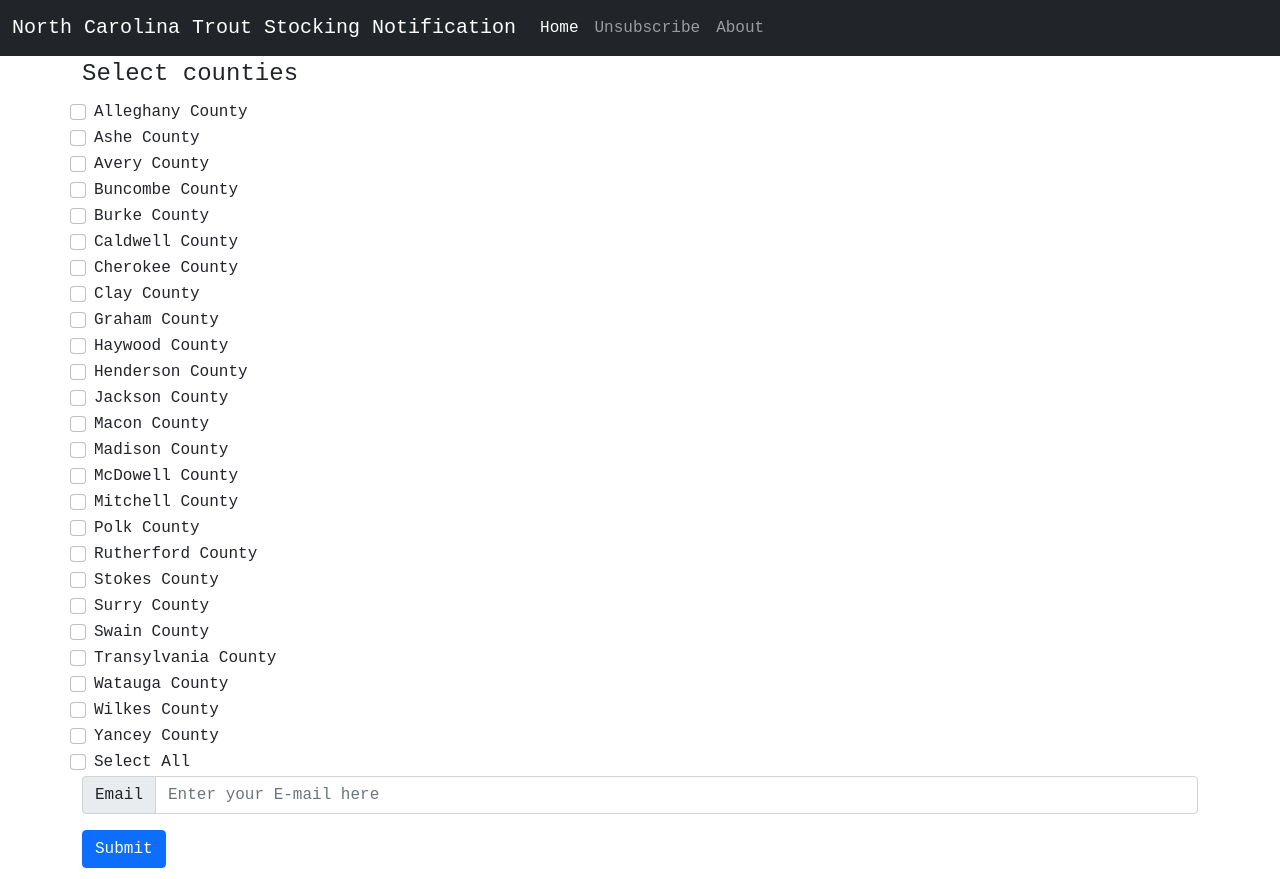
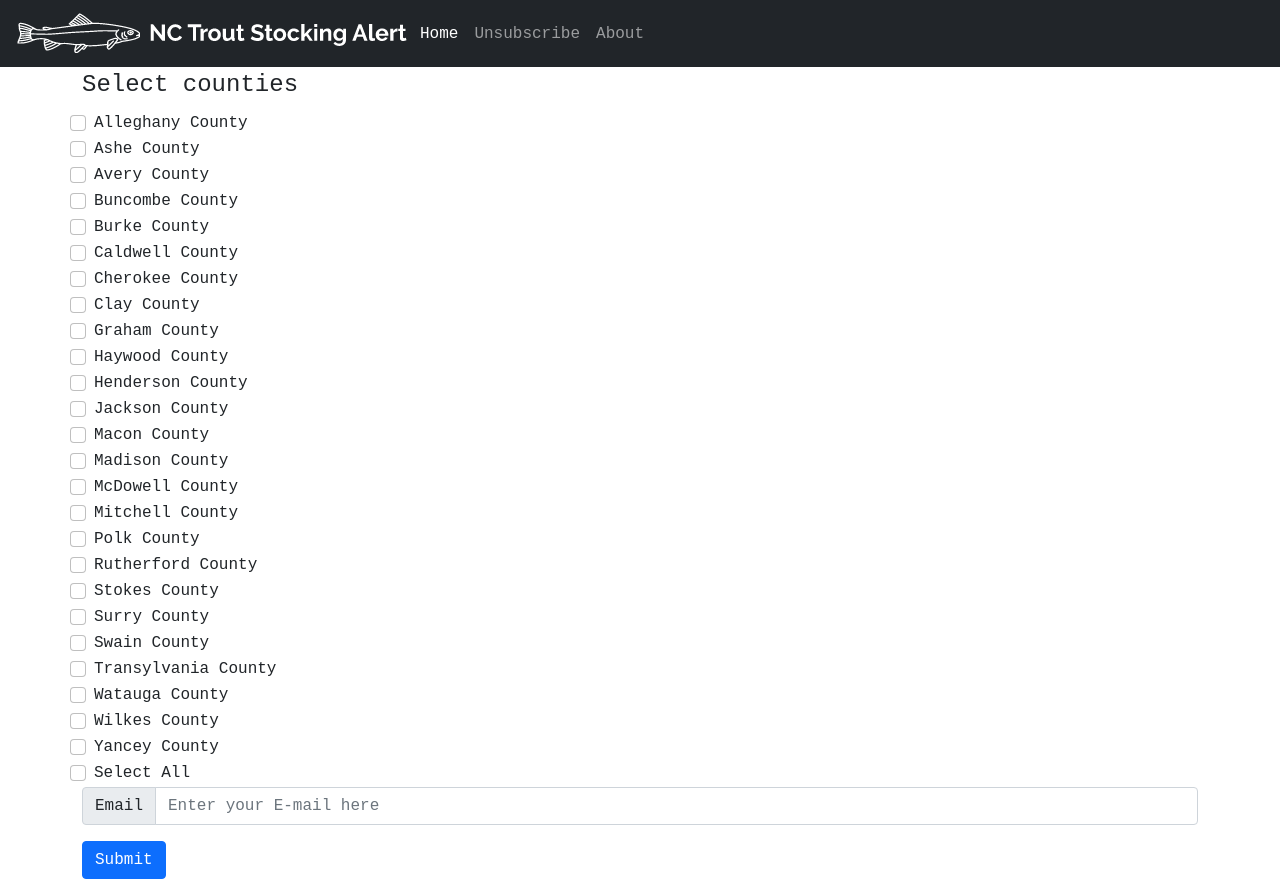
Before and after one commit to tsmit317/Flask-Stocking-Email, a Flask app: page / in a window 1280 px wide. Run offline with Flask 2, Linux system fonts and the light colour scheme.

Commit message:
added logo image to nav bar

```diff
--- a/troutstocking/templates/base.html
+++ b/troutstocking/templates/base.html
@@ -18,12 +18,13 @@
 <body>
     <nav class="navbar navbar-expand-lg navbar-dark bg-dark">
         <div class="container-fluid">
-          <a class="navbar-brand" href="#">North Carolina Trout Stocking Notification</a>
+          <img src="/static/images/logo.png"/>
+
           <button class="navbar-toggler" type="button" data-bs-toggle="collapse" data-bs-target="#navbarNavAltMarkup" aria-controls="navbarNavAltMarkup" aria-expanded="false" aria-label="Toggle navigation">
             <span class="navbar-toggler-icon"></span>
           </button>
           <div class="collapse navbar-collapse" id="navbarNavAltMarkup">
-            <div class="navbar-nav">
+            <div class="navbar-nav pl-4">
               <a class="nav-link active" aria-current="page" href="{{url_for('home')}}">Home</a>
               <a class="nav-link" href="{{url_for('unsubscribe')}}">Unsubscribe</a>
               <a class="nav-link" href="{{url_for('about')}}">About</a>
```
